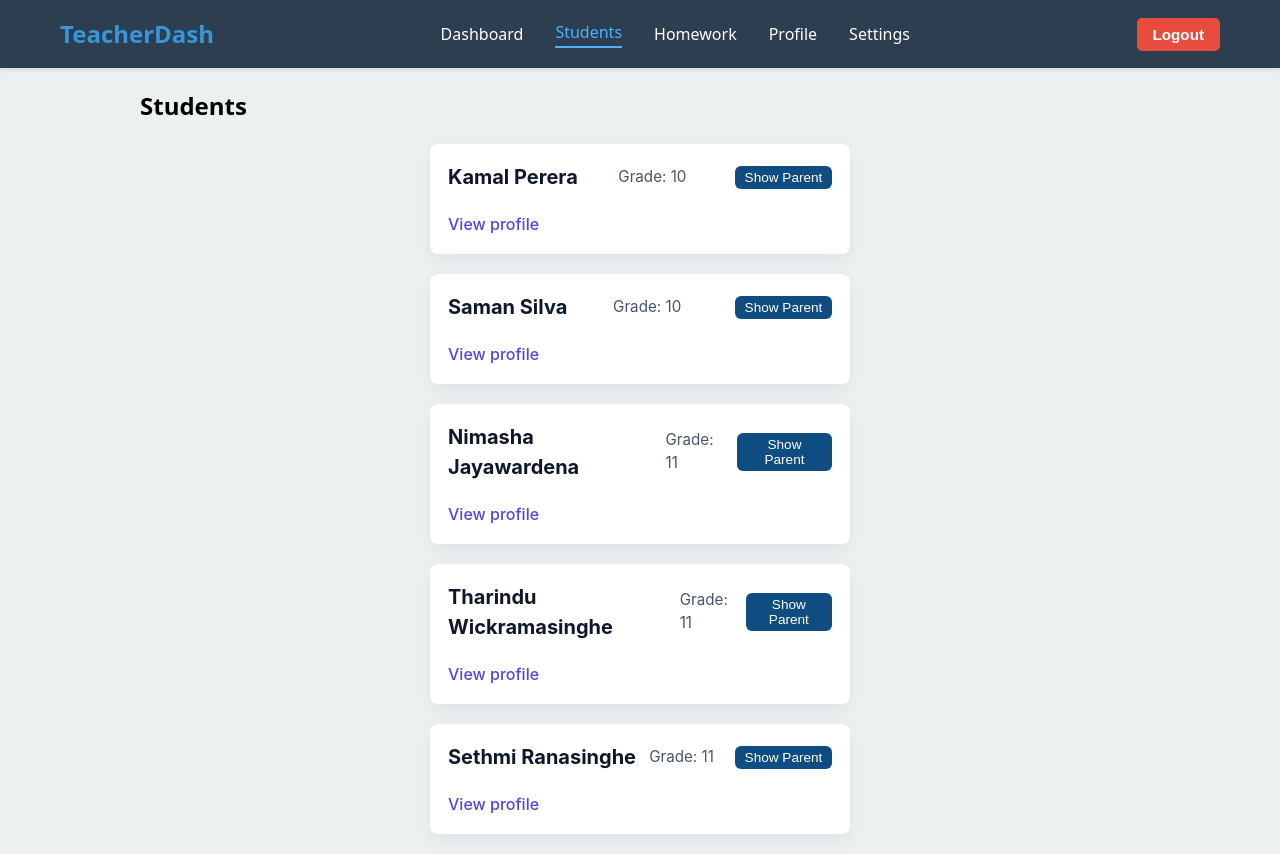
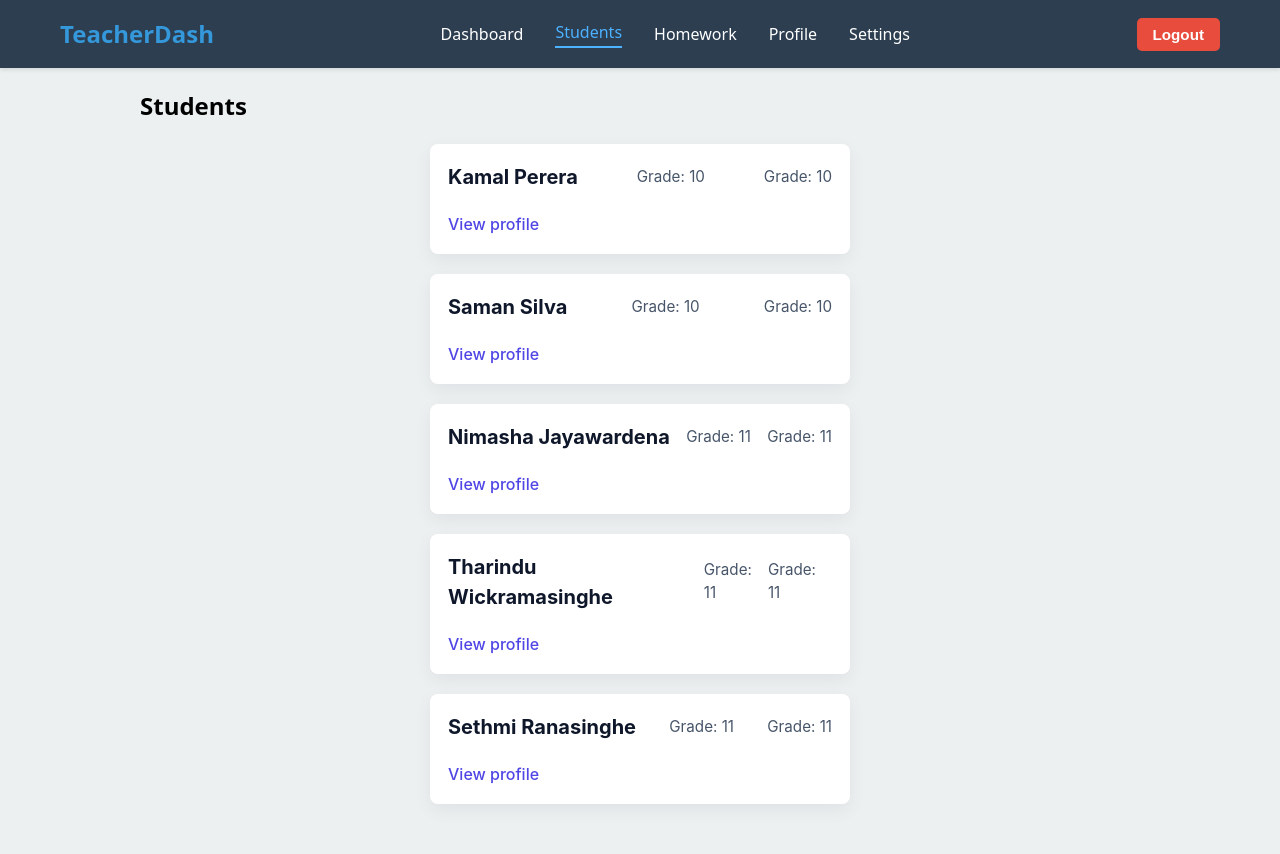
Before and after one commit to Lalindu0923/githubTester, a React (Vite) app in the folder frontendTest/: page /students in a window 1280 px wide. After the commit the page ends 824 px from the top, so only its background shows below. Built offline with nearby package versions, Linux system fonts and the light colour scheme.

Commit message:
Remove parent access from Students list; make parent details available only in student profile

```diff
--- a/frontendTest/src/components/Students.jsx
+++ b/frontendTest/src/components/Students.jsx
@@ -1,7 +1,6 @@
-import React, { useState } from 'react'
+import React from 'react'
 import { Link } from 'react-router-dom'
 import '../styles/Student.css'
-import ParentModal from './ParentModal'
 
 const sampleStudents = [
   {
@@ -47,7 +46,6 @@ const sampleStudents = [
 ]
 
 export default function Students() {
-  const [modalStudent, setModalStudent] = useState(null)
 
   return (
     <div style={{ maxWidth: 1000, margin: '20px auto' }}>
@@ -58,19 +56,13 @@ export default function Students() {
             <header className="student-header">
               <h3 className="student-name" style={{ margin: 0 }}>{s.name}</h3>
               <div className="student-meta">Grade: {s.grade}</div>
-              <div className="student-meta">
-                <button className="msg-btn" onClick={() => setModalStudent(s)}>
-                  Show Parent
-                </button>
-              </div>
+              <div className="student-meta">Grade: {s.grade}</div>
             </header>
             <div style={{ paddingTop: 8 }}>
               <Link to={`/student/${s.id}`} className="nav-link" style={{ color: '#4f46e5' }}>
                 View profile
               </Link>
-              {modalStudent && modalStudent.id === s.id && (
-                <ParentModal student={modalStudent} onClose={() => setModalStudent(null)} />
-              )}
+
             </div>
           </div>
         ))}
```
